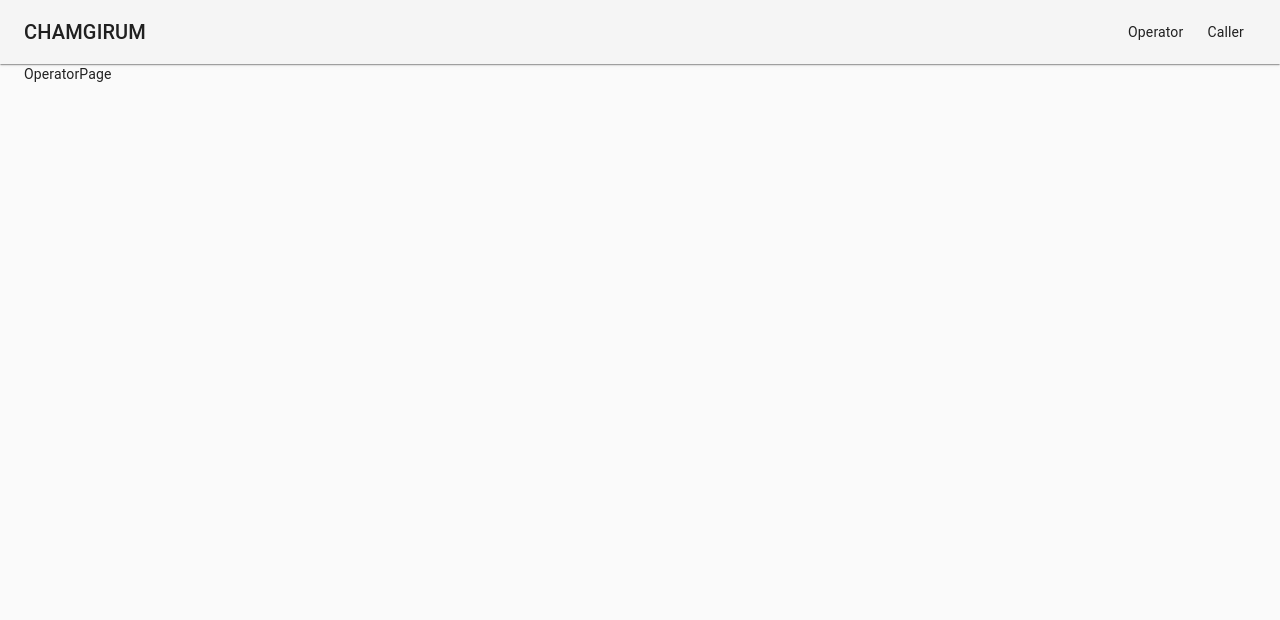
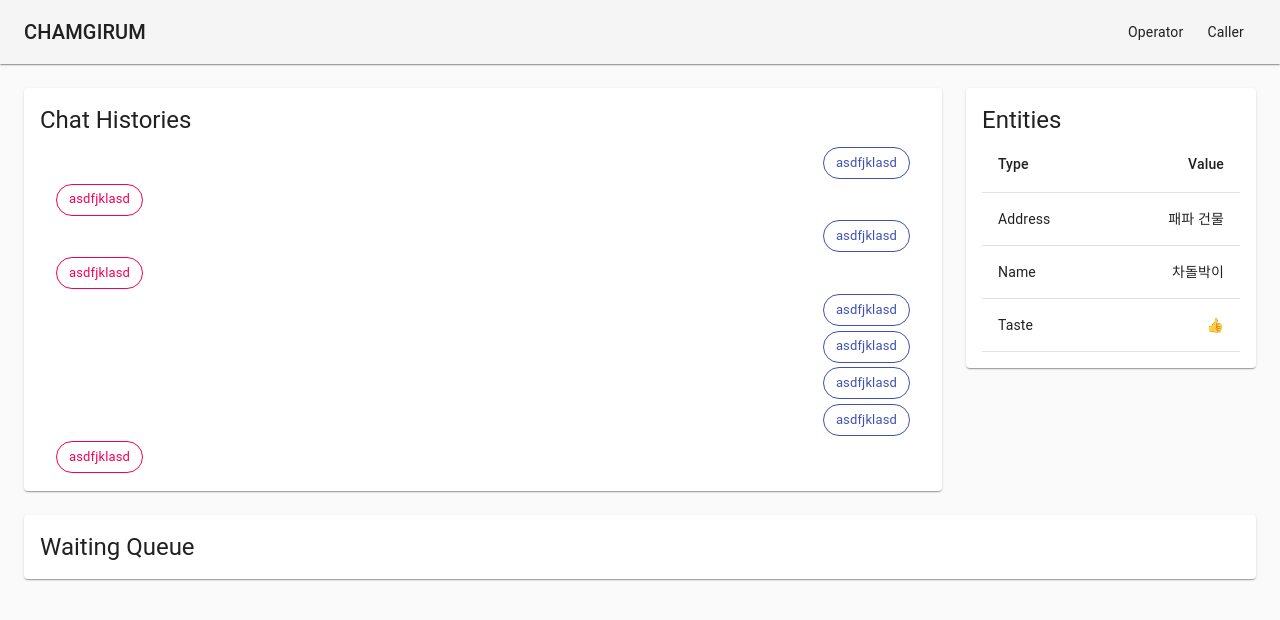
Before and after one commit to chadolbagi/frontend, a React (Create React App) app: page /operator in a window 1280 px wide. Shown: the top 620 px of the page. Built offline with nearby package versions, Linux system fonts and the light colour scheme.

Commit message:
add demo operator page UI

```diff
--- a/src/pages/OperatorPage.js
+++ b/src/pages/OperatorPage.js
@@ -1,7 +1,96 @@
 import React from "react";
+import Grid from "@material-ui/core/Grid";
+import Paper from "@material-ui/core/Paper";
+import Typography from "@material-ui/core/Typography";
+import Table from "@material-ui/core/Table";
+import TableBody from "@material-ui/core/TableBody";
+import TableCell from "@material-ui/core/TableCell";
+import TableHead from "@material-ui/core/TableHead";
+import TableRow from "@material-ui/core/TableRow";
+import { makeStyles } from "@material-ui/core/styles";
+
+import Bubble from "../components/Bubble";
+
+const useStyles = makeStyles((theme) => ({
+  root: {
+    flexGrow: 1,
+    padding: theme.spacing(3, 0),
+  },
+  paper: {
+    padding: theme.spacing(2),
+  },
+}));
 
 const OperatorPage = () => {
-  return <>OperatorPage</>;
+  const classes = useStyles();
+
+  const rows = [
+    {
+      name: "Address",
+      value: "패파 건물",
+    },
+    {
+      name: "Name",
+      value: "차돌박이",
+    },
+    {
+      name: "Taste",
+      value: "👍",
+    },
+  ];
+
+  return (
+    <div className={classes.root}>
+      <Grid container spacing={3}>
+        <Grid item xs={9}>
+          <Paper className={classes.paper}>
+            <Typography variant="h5" gutterBottom>
+              Chat Histories
+            </Typography>
+
+            <Bubble fromMe={true}>asdfjklasd</Bubble>
+            <Bubble fromMe={false}>asdfjklasd</Bubble>
+            <Bubble fromMe={true}>asdfjklasd</Bubble>
+            <Bubble fromMe={false}>asdfjklasd</Bubble>
+            <Bubble fromMe={true}>asdfjklasd</Bubble>
+            <Bubble fromMe={true}>asdfjklasd</Bubble>
+            <Bubble fromMe={true}>asdfjklasd</Bubble>
+            <Bubble fromMe={true}>asdfjklasd</Bubble>
+            <Bubble fromMe={false}>asdfjklasd</Bubble>
+          </Paper>
+        </Grid>
+        <Grid item xs>
+          <Paper className={classes.paper}>
+            <Typography variant="h5">Entities</Typography>
+
+            <Table>
+              <TableHead>
+                <TableRow>
+                  <TableCell>Type</TableCell>
+                  <TableCell align="right">Value</TableCell>
+                </TableRow>
+              </TableHead>
+              <TableBody>
+                {rows.map((row) => (
+                  <TableRow key={row.name}>
+                    <TableCell component="th" scope="row">
+                      {row.name}
+                    </TableCell>
+                    <TableCell align="right">{row.value}</TableCell>
+                  </TableRow>
+                ))}
+              </TableBody>
+            </Table>
+          </Paper>
+        </Grid>
+        <Grid item xs={12}>
+          <Paper className={classes.paper}>
+            <Typography variant="h5">Waiting Queue</Typography>
+          </Paper>
+        </Grid>
+      </Grid>
+    </div>
+  );
 };
 
 export default OperatorPage;
```
